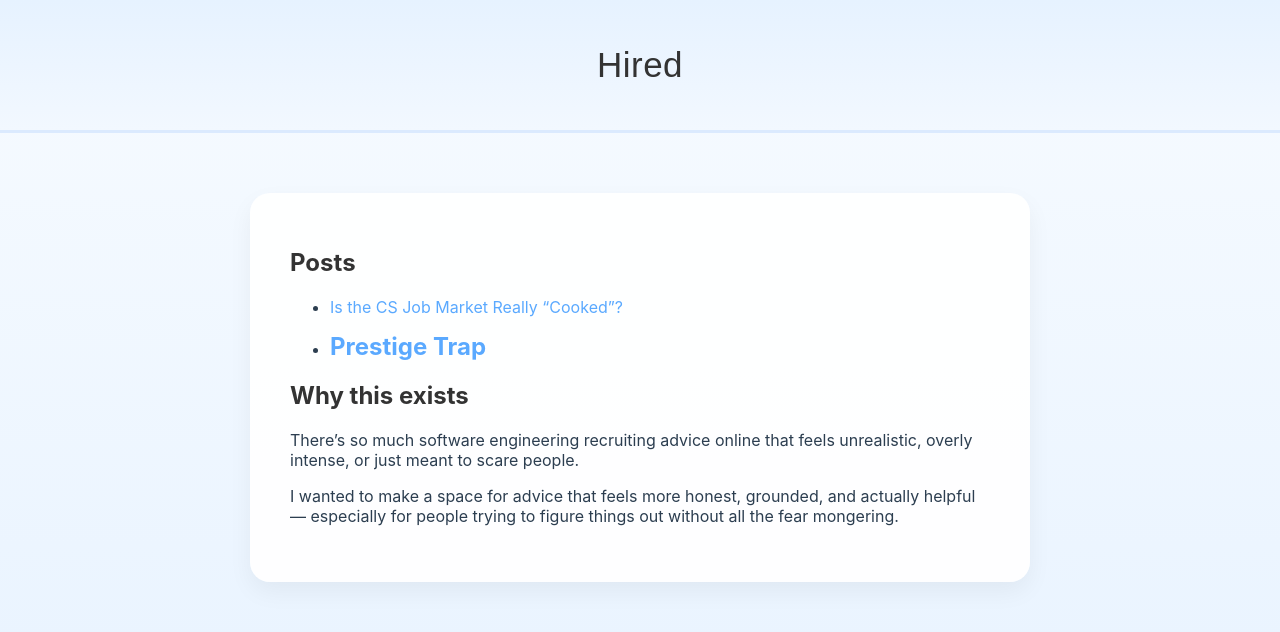
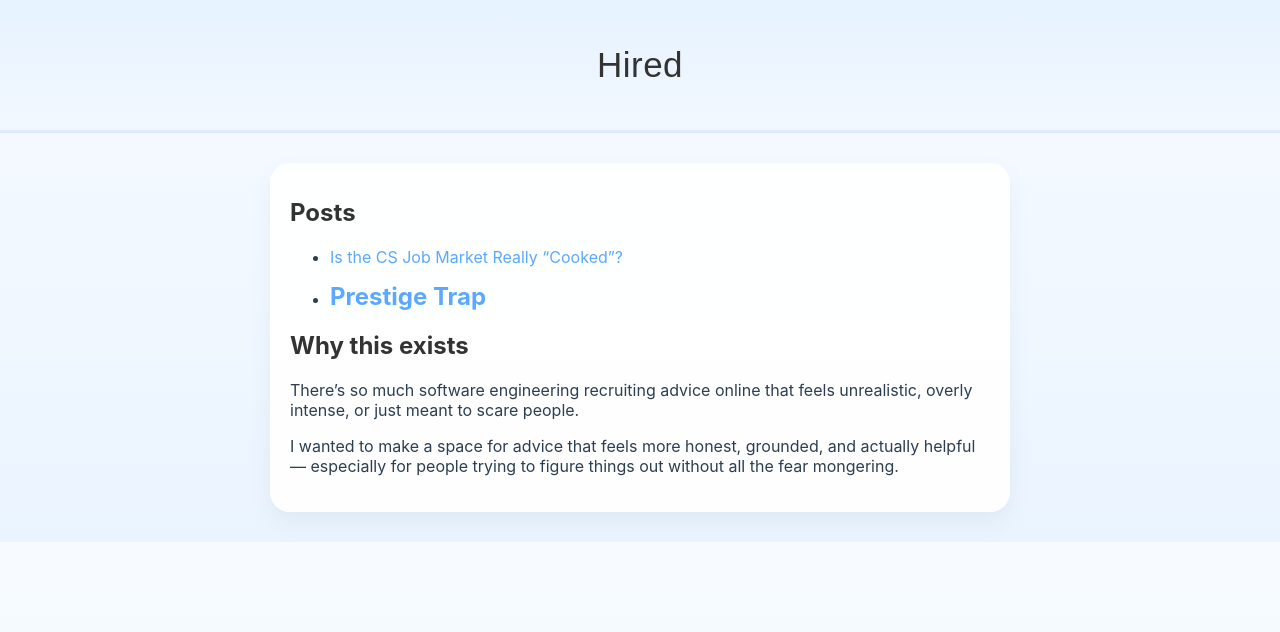
Before and after one commit to hiredmaybe67/hiredmaybe67.github.io, a Jekyll site: the page built from index.md, in a window 1280 px wide. Shown: the top 632 px of the page. Built offline with Jekyll 4.4.1, drawn with Linux system fonts in a browser that asks for light colours.

Commit message:
Update default.html

```diff
--- a/_layouts/default.html
+++ b/_layouts/default.html
@@ -14,9 +14,9 @@
     }
     .container {
       max-width: 700px;
-      margin: 60px auto;
+      margin: 30px auto;
       background: rgba(255, 255, 255, 0.95);
-      padding: 40px;
+      padding: 20px;
       border-radius: 20px;
       box-shadow: 0 10px 25px rgba(0,0,0,0.05);
     }
```
